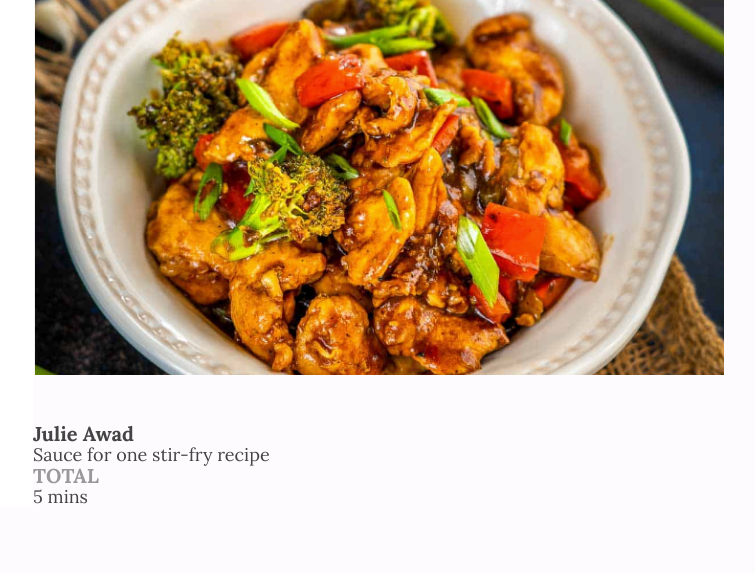
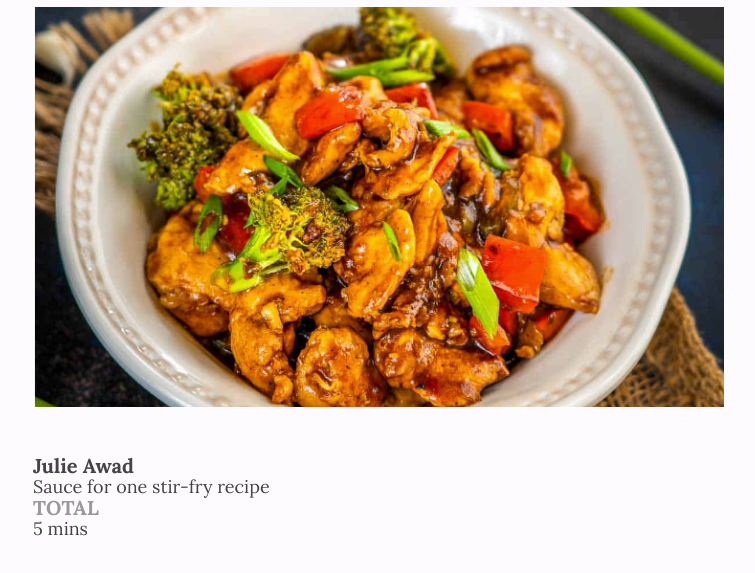
Before and after one commit to Quantumminded/cook-book, a plain HTML site: page hunan_sauce.html in a window 1280 px wide. Shown: the part 227-800 px from the top of the page, without its empty margins (31-786 px from the left). Drawn offline with nearby package versions, Linux system fonts and the light colour scheme; a web font is replaced by a local one.

Commit message:
changed margin to padding

```diff
--- a/assets/css/recipe.css
+++ b/assets/css/recipe.css
@@ -1,5 +1,5 @@
 .recipe_page {
-    margin: 32px 64px;
+    padding: 32px 64px;
 }
 
 
--- a/hunan_sauce.html
+++ b/hunan_sauce.html
@@ -58,7 +58,7 @@
 
       <!-- recipe -->
       <div class="recipe_body">
-        <div class="container recipe_body_top">
+        <div class="container-fluid recipe_body_top">
           <div class="row">
             <div class="col-sm">
               <h4 class="recipe_author">Julie Awad</h4>
```
